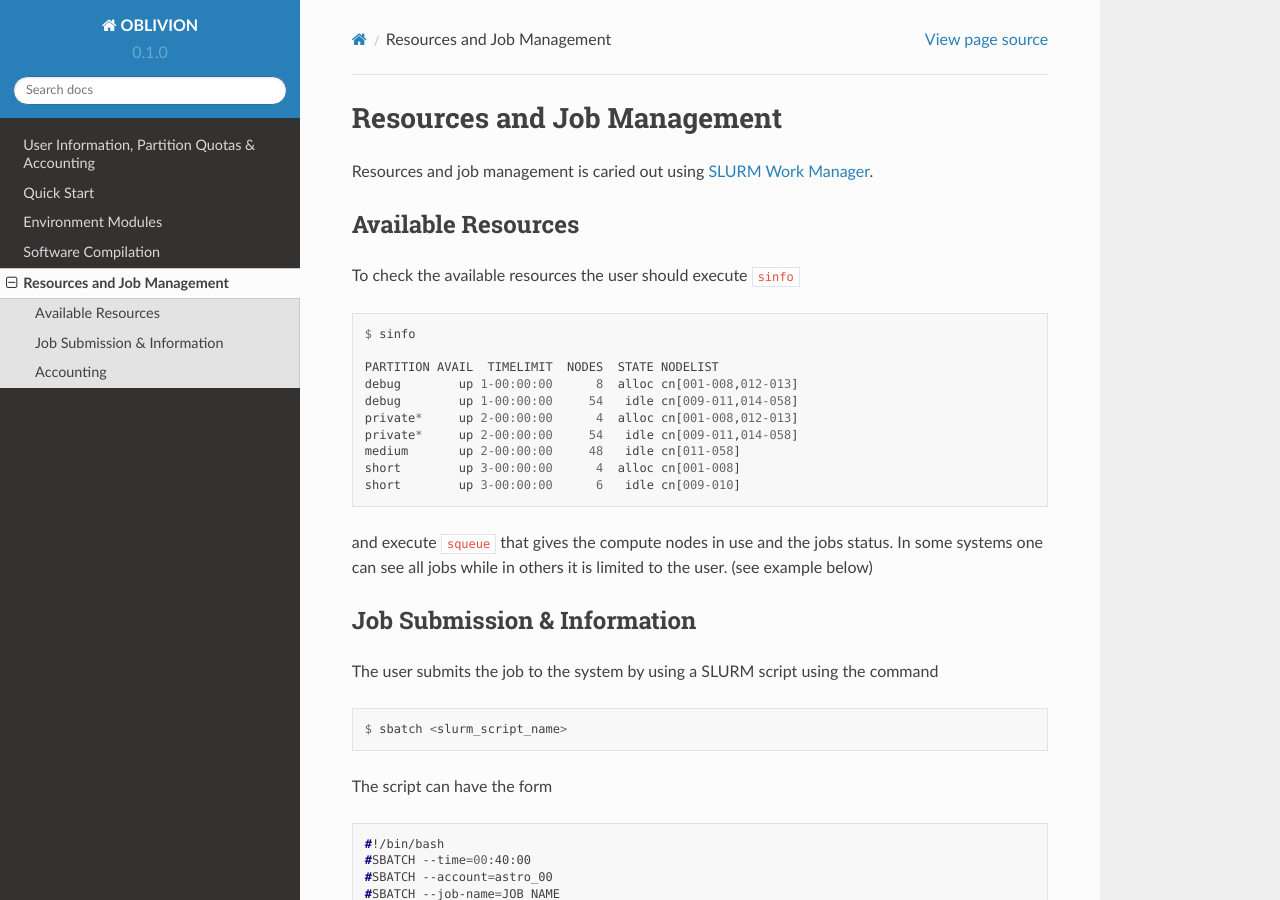
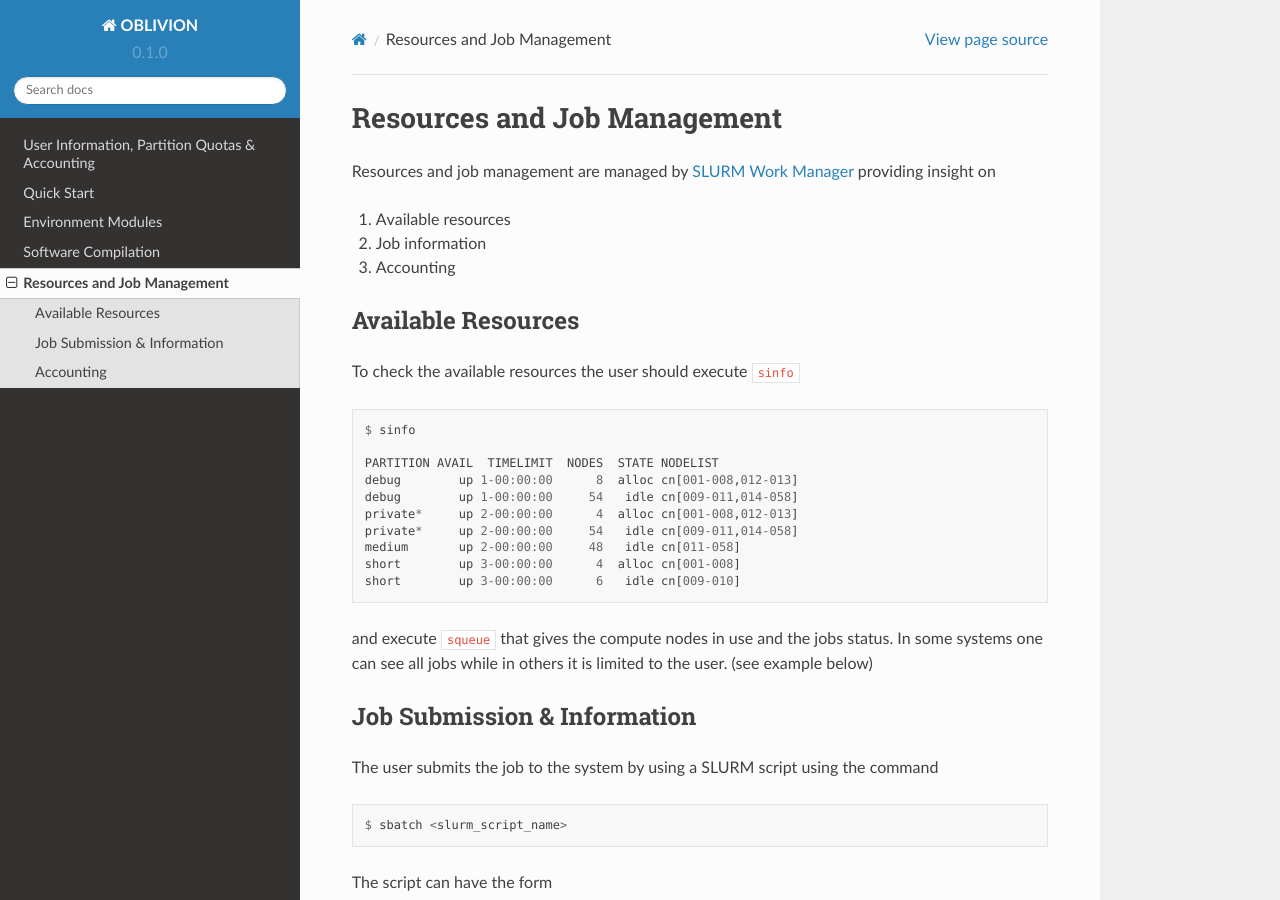
Before and after one commit to mavillez/Oblivion, a Sphinx documentation site: the page built from docs/source/management.rst, in a window 1280 px wide and 900 px high. Built offline with Sphinx 7.4.7 and the Read the Docs theme 2.0.0, drawn with Linux system fonts in a browser that asks for light colours.

Commit message:
Update management.rst

```diff
--- a/docs/source/management.rst
+++ b/docs/source/management.rst
@@ -1,7 +1,11 @@
 Resources and Job Management
 ============================
 
-Resources and job management is caried out using `SLURM Work Manager <https://slurm.schedmd.com>`_.
+Resources and job management are managed by `SLURM Work Manager <https://slurm.schedmd.com>`_ providing insight on
+
+#. Available resources
+#. Job information
+#. Accounting
 
 Available Resources
 -------------------
```
